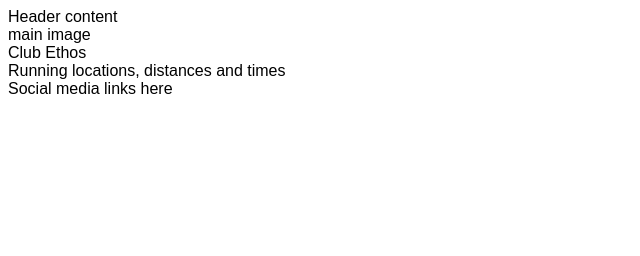
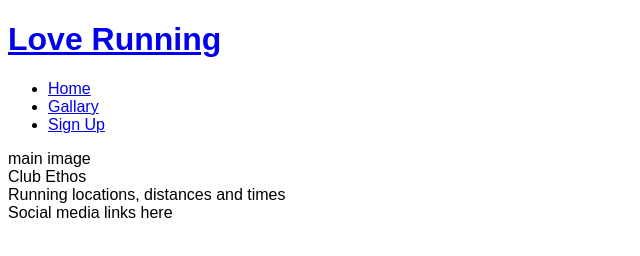
Before and after one commit to JoshSandhu/Love-Running, a plain HTML site: page index.html in a window 1280 px wide. Shown: the whole page, without its empty margins (0-640 px from the left). Drawn offline with Linux system fonts and the light colour scheme.

Commit message:
Add basic header structure

```diff
--- a/index.html
+++ b/index.html
@@ -1,5 +1,6 @@
 <!DOCTYPE html>
 <html lang="en">
+
 <head>
     <meta charset="UTF-8">
     <meta http-equiv="X-UA-Compatible" content="IE=edge">
@@ -10,8 +11,26 @@
     <link rel="stylesheet" href="assets/css/style.css">
     <title>Love Running</title>
 </head>
+
 <body>
-    <header>Header content</header>
+    <header>
+        <a href="index.html">
+            <h1>Love Running</h1>
+        </a>
+        <nav>
+            <ul>
+                <li>
+                    <a href="index.html">Home</a>
+                </li>
+                <li>
+                    <a href="#">Gallary</a>
+                </li>
+                <li>
+                    <a href="#">Sign Up</a>
+                </li>
+            </ul>
+        </nav>
+    </header>
     <section>
         main image
     </section>
@@ -25,4 +44,5 @@
         Social media links here
     </footer>
 </body>
+
 </html>
```
